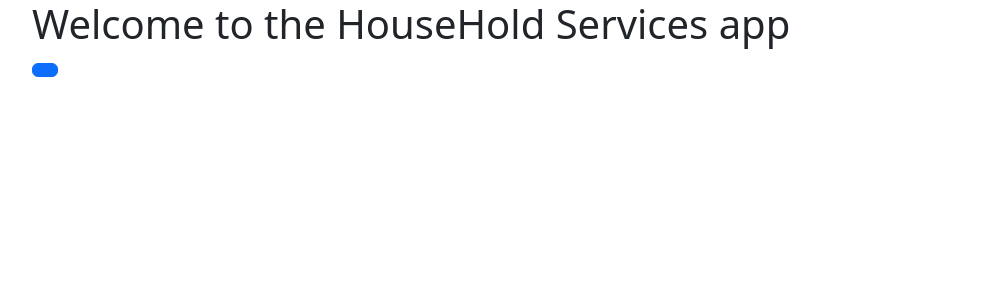
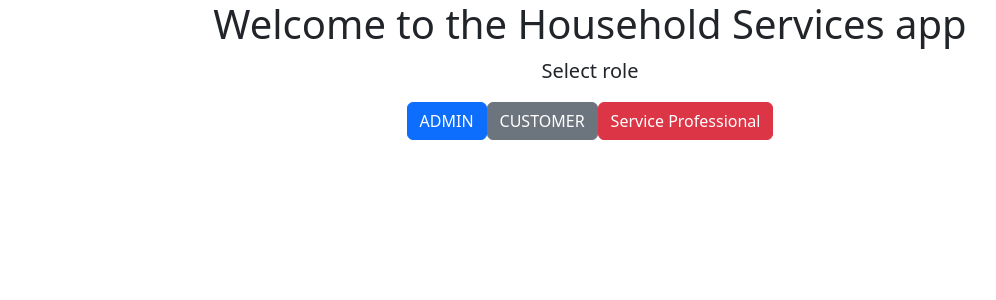
Before and after one commit to 23f3002157/mad2_proj, a Vue app in the folder frontend/: page / in a window 1280 px wide. Shown: the top 300 px of the page, without its empty margins (50-1046 px from the left). Built offline with nearby package versions, Linux system fonts and the light colour scheme.

Commit message:
Added first Vue UI, modified DB

```diff
--- a/frontend/src/components/HomeView.vue
+++ b/frontend/src/components/HomeView.vue
@@ -1,7 +1,15 @@
 <template>
     <div class="container">
-        <h1>Welcome to the HouseHold Services app</h1>
-        <router-link to="/admin" class="btn btn-primary"></router-link>
+        <div class="d-flex justify-content-center">
+
+        </div>
+        <h1 class="text-center">Welcome to the Household Services app</h1>
+        <p class="lead text-center">Select role</p>
+        <div class="d-flex justify-content-center">
+            <router-link to="/admin" class="btn btn-primary">ADMIN</router-link>
+            <router-link to="/register" class="btn btn-secondary">CUSTOMER</router-link>
+            <router-link to="/register" class="btn btn-danger">Service Professional</router-link>
+        </div>
     </div>
 </template>
 
```
Also changed, not shown: 2 other files (tests, documents, lock files or other folders).
